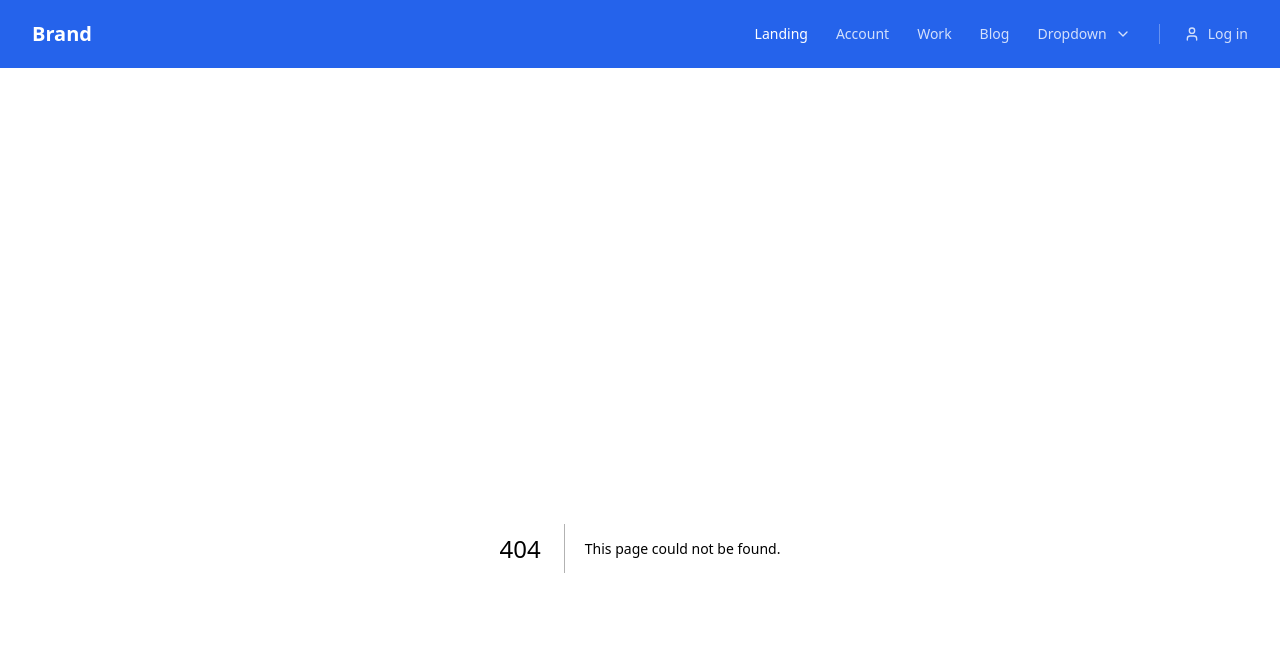
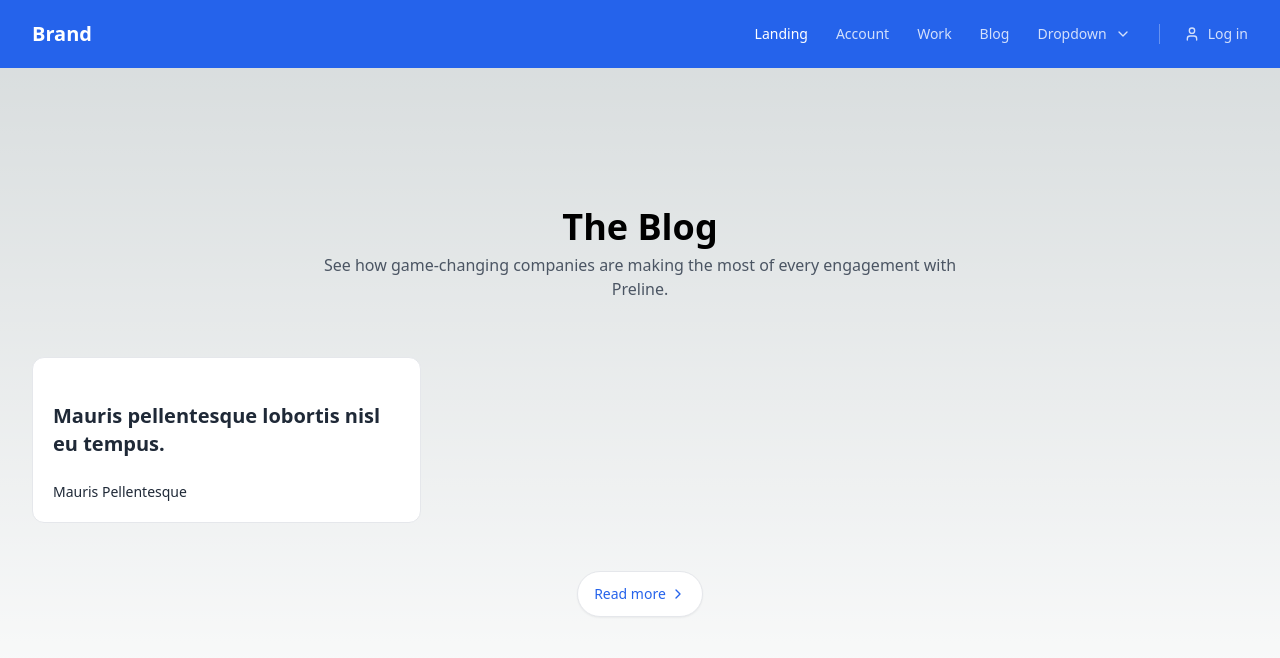
Before and after one commit to glaszczyk/next13-upskill, a Next.js app: page /blog in a window 1280 px wide. Before the commit this address had no page. Shown: the top 658 px of the page. Built offline with nearby package versions, Linux system fonts and the light colour scheme.

Commit message:
feature: NU-002 Add blog routes to App

```diff
--- /dev/null
+++ b/src/app/blog/[slug]/page.tsx
@@ -0,0 +1,34 @@
+"use client";
+
+import { BlogPostItem } from "@src/components/BlogPostItem";
+
+export type BlogPost = {
+	postId: number;
+	title: string;
+	slug: string;
+	content: string;
+	createdAt: string;
+	author: {
+		name: string;
+	};
+};
+
+type BlogPostPageProps = {
+	params: BlogPost;
+};
+
+const blogPostData = {
+	postId: 34,
+	title: "Mauris pellentesque lobortis nisl eu tempus.",
+	slug: "mauris-pellentesque-lobortis-nisl-eu-tempus",
+	content:
+		"Lorem ipsum dolor sit amet, consectetur adipiscing elit. Praesent eu enim auctor, euismod neque sed, hendrerit eros. Nulla semper consequat molestie. Quisque non ligula accumsan, vestibulum ipsum ac, ultricies ex. Quisque vel pellentesque ex, vel posuere nisi. Aliquam velit sem, pharetra sit amet risus nec, hendrerit dictum arcu. Nulla facilisi. Pellentesque egestas ultricies ligula eget gravida. Aenean laoreet est id nisi commodo, sed scelerisque risus aliquam. Sed vitae interdum ex. Class aptent taciti sociosqu ad litora torquent per conubia nostra, per inceptos himenaeos. Duis auctor vestibulum velit nec interdum. Duis et placerat libero. Sed at velit fringilla, tempor quam at, feugiat lorem.",
+	createdAt: "2023-02-10",
+	author: {
+		name: "Mauris Pellentesque",
+	},
+};
+export default function Page({ params }: BlogPostPageProps) {
+	const { slug: _, ...restOfBlogPostData } = blogPostData;
+	return <BlogPostItem post={{ ...params, ...restOfBlogPostData }} />;
+}
--- /dev/null
+++ b/src/app/blog/page.tsx
@@ -0,0 +1,55 @@
+import { BlogPostListItem, type BlogPostItem } from "@src/components/BlogPostListItem";
+
+const blogpostListData: BlogPostItem[] = [
+	{
+		postId: 34,
+		title: "Mauris pellentesque lobortis nisl eu tempus.",
+		slug: "mauris-pellentesque-lobortis-nisl-eu-tempus",
+		author: {
+			name: "Mauris Pellentesque",
+		},
+	},
+];
+
+export default function BlogPostList() {
+	return (
+		<div className="mx-auto max-w-[85rem] px-4 py-10 sm:px-6 lg:px-8 lg:py-14">
+			<div className="mx-auto mb-10 max-w-2xl text-center lg:mb-14">
+				<h2 className="text-2xl font-bold dark:text-white md:text-4xl md:leading-tight">
+					The Blog
+				</h2>
+				<p className="mt-1 text-gray-600 dark:text-gray-400">
+					See how game-changing companies are making the most of every engagement with Preline.
+				</p>
+			</div>
+
+			<div className="grid gap-6 sm:grid-cols-2 lg:grid-cols-3">
+				{blogpostListData.map((post) => (
+					<BlogPostListItem post={post} key={post.postId} />
+				))}
+			</div>
+			<div className="mt-12 text-center">
+				<a
+					className="inline-flex items-center gap-x-1 rounded-full border border-gray-200 bg-white px-4 py-3 text-sm font-medium text-blue-600 shadow-sm hover:bg-gray-50 disabled:pointer-events-none disabled:opacity-50 dark:border-gray-700 dark:bg-slate-900 dark:text-blue-500 dark:hover:bg-gray-800 dark:focus:outline-none dark:focus:ring-1 dark:focus:ring-gray-600"
+					href="#"
+				>
+					Read more
+					<svg
+						className="h-4 w-4 flex-shrink-0"
+						xmlns="http://www.w3.org/2000/svg"
+						width="24"
+						height="24"
+						viewBox="0 0 24 24"
+						fill="none"
+						stroke="currentColor"
+						strokeWidth="2"
+						strokeLinecap="round"
+						strokeLinejoin="round"
+					>
+						<path d="m9 18 6-6-6-6" />
+					</svg>
+				</a>
+			</div>
+		</div>
+	);
+}
--- /dev/null
+++ b/src/components/BlogPostItem.tsx
@@ -0,0 +1,40 @@
+import { type BlogPost } from "@src/app/blog/[slug]/page";
+
+type BlogPostProps = {
+	post: BlogPost;
+};
+export const BlogPostItem = ({ post }: BlogPostProps) => {
+	return (
+		<div className="mx-auto max-w-3xl px-4 pb-12 pt-6 sm:px-6 lg:px-8 lg:pt-10">
+			<div className="max-w-2xl">
+				<div className="mb-6 flex items-center justify-between">
+					<div className="flex w-full gap-x-5 sm:items-center sm:gap-x-3">
+						<div className="grow">
+							{post.author.name}
+							<div className="flex items-center justify-between gap-x-2">
+								<div>
+									<ul className="text-xs text-gray-500">
+										<li className="relative inline-block pe-6 before:absolute before:end-2 before:top-1/2 before:h-1 before:w-1 before:-translate-y-1/2 before:rounded-full before:bg-gray-300 last:pe-0 last-of-type:before:hidden dark:text-gray-400 dark:before:bg-gray-600">
+											{post.createdAt}
+										</li>
+										<li className="relative inline-block pe-6 before:absolute before:end-2 before:top-1/2 before:h-1 before:w-1 before:-translate-y-1/2 before:rounded-full before:bg-gray-300 last:pe-0 last-of-type:before:hidden dark:text-gray-400 dark:before:bg-gray-600">
+											{`${Math.ceil(post.content.length / 200)} min read`}
+										</li>
+									</ul>
+								</div>
+							</div>
+						</div>
+					</div>
+				</div>
+
+				<div className="space-y-5 md:space-y-8">
+					<div className="space-y-3">
+						<h2 className="text-2xl font-bold dark:text-white md:text-3xl">{post.title}</h2>
+
+						<p className="text-lg text-gray-800 dark:text-gray-200">{post.content}</p>
+					</div>
+				</div>
+			</div>
+		</div>
+	);
+};
--- /dev/null
+++ b/src/components/BlogPostListItem.tsx
@@ -0,0 +1,33 @@
+export type BlogPostItem = {
+	postId: number;
+	title: string;
+	slug: string;
+	author: {
+		name: string;
+	};
+};
+
+type BlogPostListItemProps = {
+	post: BlogPostItem;
+};
+
+export const BlogPostListItem = ({ post: { author, slug, title } }: BlogPostListItemProps) => {
+	const url = `/blog/${slug}`;
+	return (
+		<a
+			className="group flex h-full flex-col rounded-xl border border-gray-200 bg-white p-5 transition-all duration-300 hover:border-transparent hover:shadow-lg dark:border-gray-700 dark:hover:border-transparent dark:hover:shadow-black/[.4] dark:focus:outline-none dark:focus:ring-1 dark:focus:ring-gray-600"
+			href={url}
+		>
+			<div className="my-6">
+				<h3 className="text-xl font-semibold text-gray-800 dark:text-gray-300 dark:group-hover:text-white">
+					{title}
+				</h3>
+			</div>
+			<div className="mt-auto flex items-center gap-x-3">
+				<div>
+					<h5 className="text-sm text-gray-800 dark:text-gray-200">{author.name}</h5>
+				</div>
+			</div>
+		</a>
+	);
+};
--- a/src/components/index.ts
+++ b/src/components/index.ts
@@ -1,3 +1,5 @@
 import { AppHeader } from "./AppHeader";
+import { BlogPostItem } from "./BlogPostItem";
+import { BlogPostListItem } from "./BlogPostListItem";
 
-export { AppHeader };
+export { AppHeader, BlogPostItem, BlogPostListItem };
```
